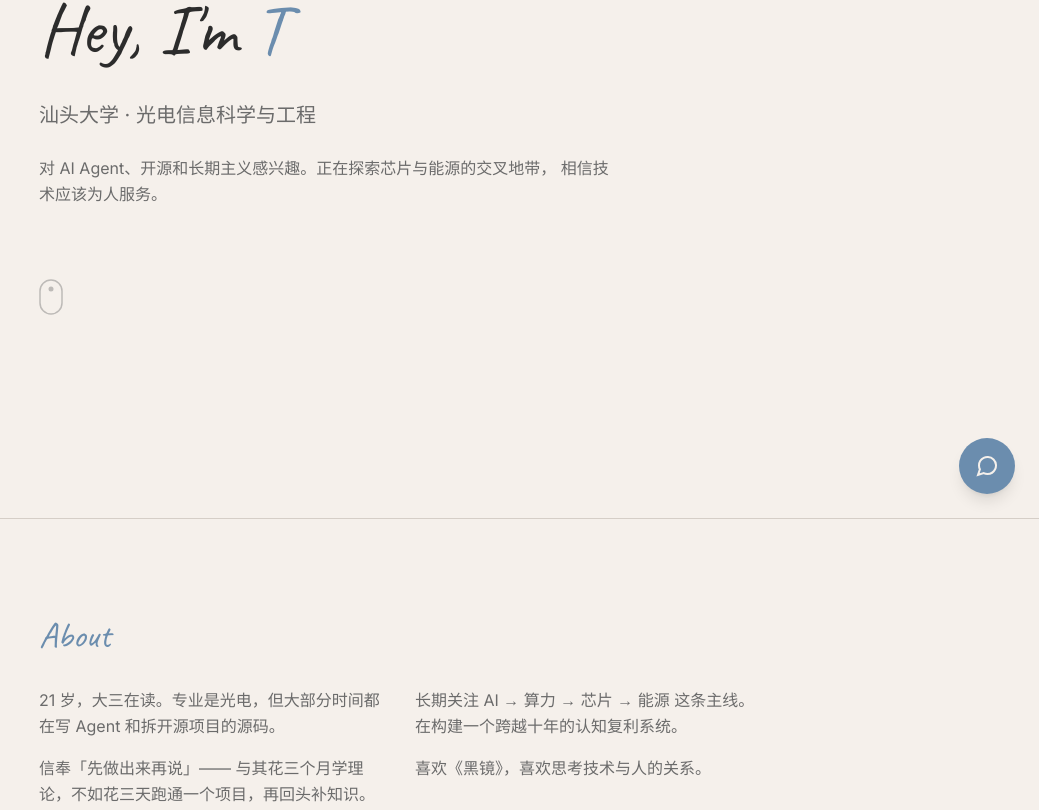
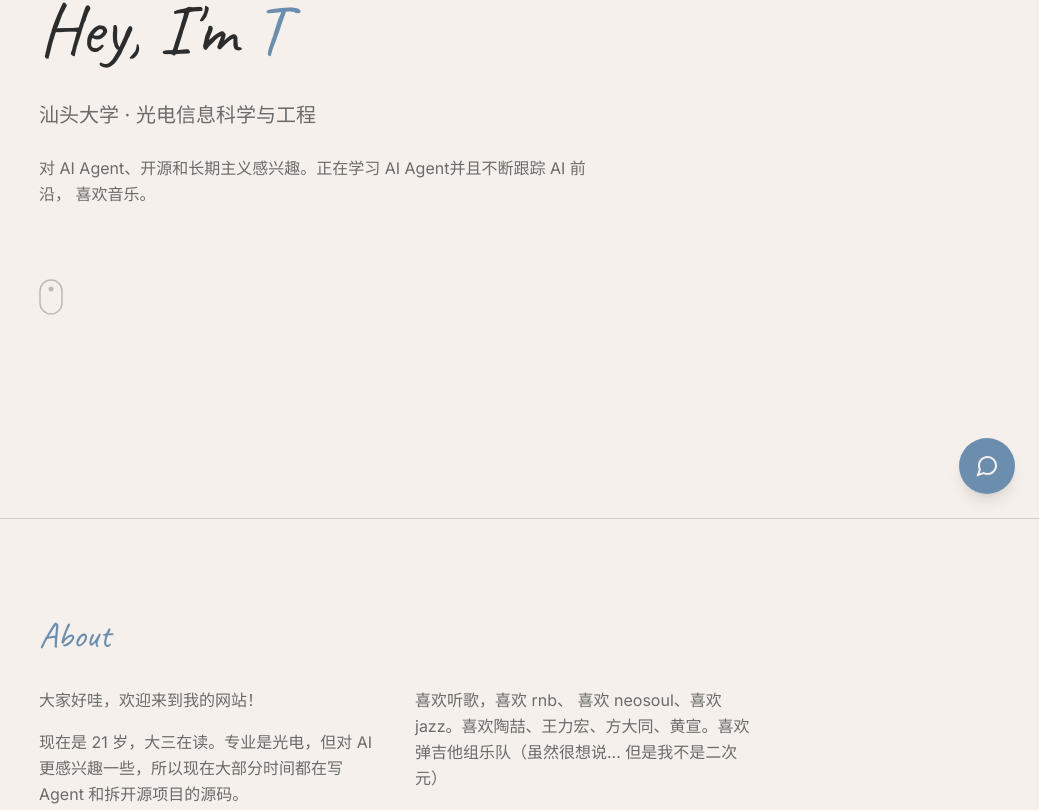
Before and after one commit to iuyup/iuyup.com, a Next.js app: page / in a window 1280 px wide. Shown: the part 282-1092 px from the top of the page, without its empty margins (241-1280 px from the left). Built offline with nearby package versions, Linux system fonts and the light colour scheme.

Commit message:
feat:fix page

```diff
--- a/src/app/api/chat/route.ts
+++ b/src/app/api/chat/route.ts
@@ -9,12 +9,13 @@ const client = new OpenAI({
 const SYSTEM_PROMPT = `你是 T 的个人 AI 助手，部署在 T 的个人网站上。访客可以通过你了解 T。
 
 关于 T：
-- 20 岁，汕头大学大三，光电信息科学与工程专业
+- 21 岁，汕头大学大三，光电信息科学与工程专业
 - 对 AI Agent、开源、长期主义感兴趣
-- 项目：AgentFlow（10种多智能体设计模式）、Auto-Tweet Agent（7节点推文系统）、RAG 2.0（混合检索+重排）
-- 技术栈：Python、LangGraph、LangChain、MCP、PyTorch
+- 项目：AgentFlow（10+种多智能体设计模式）、Auto-Tweet Agent（7节点推文系统）、RAG 2.0（混合检索+重排）
+- 技术栈：Python、LangGraph、LangChain、MCP
 - 长期路线：AI → 算力 → 芯片 → 能源
 - 喜欢《黑镜》，思考技术与人的关系
+- 喜欢听歌，喜欢 rnb、 喜欢 neosoul、喜欢jazz。喜欢陶喆、王力宏、方大同、黄宣
 - 说话风格：简洁直接，不啰嗦，偶尔中英混搭，喜欢用破折号补充说明
 
 用简洁友好的中文回答，像 T 本人在聊天。不编造 T 没有的经历。
--- a/src/app/page.tsx
+++ b/src/app/page.tsx
@@ -62,8 +62,8 @@ export default function Home() {
             汕头大学 · 光电信息科学与工程
           </p>
           <p className="text-base text-[#6B6B6B] max-w-xl leading-relaxed">
-            对 AI Agent、开源和长期主义感兴趣。正在探索芯片与能源的交叉地带，
-            相信技术应该为人服务。
+            对 AI Agent、开源和长期主义感兴趣。正在学习 AI Agent并且不断跟踪 AI 前沿，
+            喜欢音乐。
           </p>
 
           {/* Scroll hint */}
@@ -87,18 +87,21 @@ export default function Home() {
           <div className="grid sm:grid-cols-2 gap-8">
             <div className="space-y-4 text-[#6B6B6B] leading-relaxed">
               <p>
-                21 岁，大三在读。专业是光电，但大部分时间都在写 Agent 和拆开源项目的源码。
+                大家好哇，欢迎来到我的网站！
               </p>
               <p>
-                信奉「先做出来再说」—— 与其花三个月学理论，不如花三天跑通一个项目，再回头补知识。
+                现在是 21 岁，大三在读。专业是光电，但对 AI 更感兴趣一些，所以现在大部分时间都在写 Agent 和拆开源项目的源码。
+              </p>
+              <p>
+                现在在找 AI 开发相关的实习，真的好难找哇。
               </p>
             </div>
             <div className="space-y-4 text-[#6B6B6B] leading-relaxed">
               <p>
-                长期关注 AI → 算力 → 芯片 → 能源 这条主线。在构建一个跨越十年的认知复利系统。
+                喜欢听歌，喜欢 rnb、 喜欢 neosoul、喜欢jazz。喜欢陶喆、王力宏、方大同、黄宣。喜欢弹吉他组乐队（虽然很想说... 但是我不是二次元）
               </p>
               <p>
-                喜欢《黑镜》，喜欢思考技术与人的关系。
+                对未来有明确规划，但是保密。
               </p>
             </div>
           </div>
```
